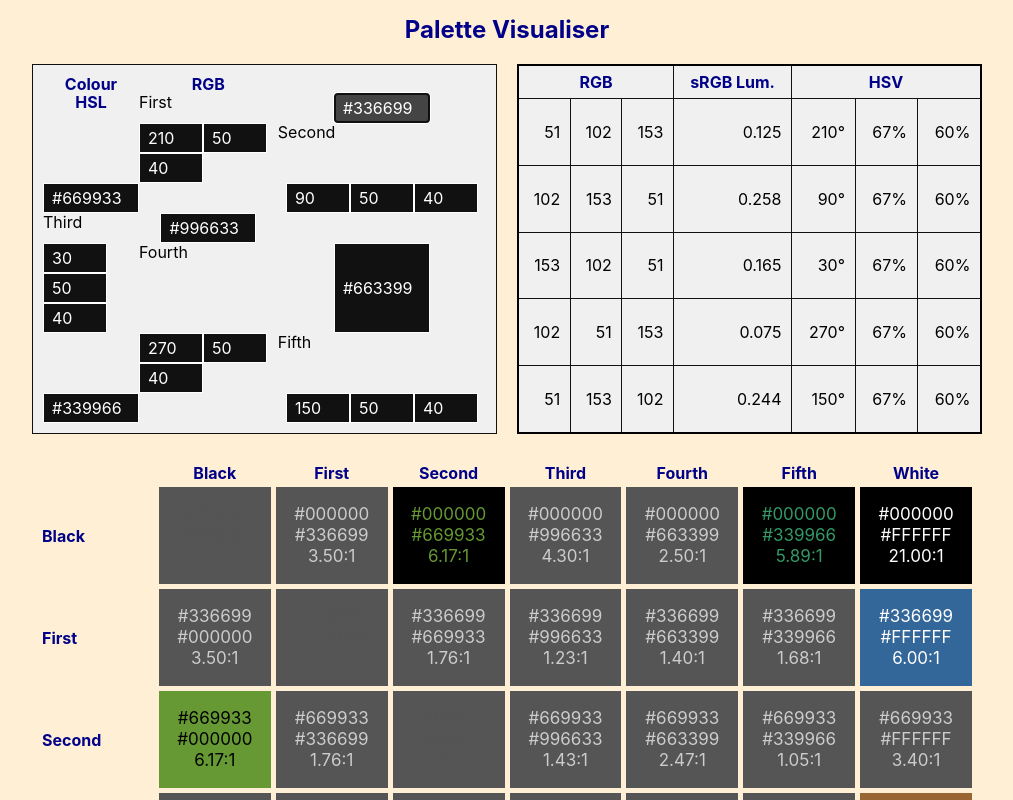
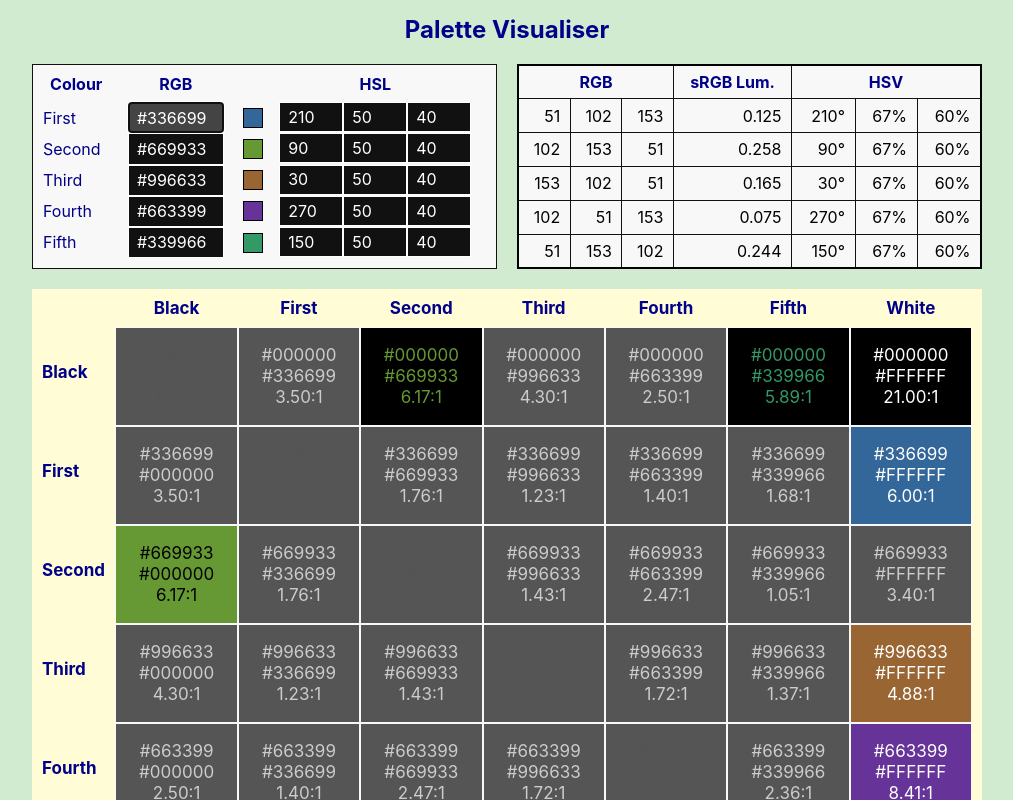
Before and after one commit to JulianNicholls/palette-visualiser-3, a React app: page / in a window 1280 px wide. Shown: the top 800 px of the page, without its empty margins (133-1146 px from the left). Built offline with nearby package versions, Linux system fonts and the light colour scheme.

Commit message:
Various styling changes
Make RGB Input upper case
Change page background

```diff
--- a/src/styles/styles.scss
+++ b/src/styles/styles.scss
@@ -1,8 +1,9 @@
 :root {
-  --page-bg: papayawhip;
+  --page-bg: hsl(120, 40%, 87%);
   --input-bg: #111;
   --input-focus: #444;
-  --section-bg: #f0f0f0;
+  --section-bg: #f8f8f8;
+  --blocks-bg: #fffcd6;
   --header-colour: #008;
 }
 
@@ -25,7 +26,7 @@ body {
   display: grid;
   grid-gap: 20px;
   grid-template-columns: 1fr 1fr;
-  margin: 20px auto;
+  margin: 20px 0;
 }
 
 h1 {
@@ -38,17 +39,20 @@ h1 {
   background: var(--section-bg);
   border: 1px solid var(--input-bg);
   display: grid;
-  grid-template-columns: 1fr 2fr 3fr;
+  grid-template-columns: 9fr 18fr 3fr 30fr;
   justify-items: center;
   padding: 10px;
 
   span {
     color: var(--header-colour);
     font-weight: bold;
+    margin-bottom: 0.5em;
   }
 
   label {
+    color: var(--header-colour);
     justify-self: start;
+    align-self: center;
   }
 
   input {
@@ -62,14 +66,22 @@ h1 {
       background: var(--input-focus);
     }
   }
-}
 
-.rgb-input {
-  width: 6em;
-}
+  .rgb-input {
+    width: 6em;
+    text-transform: uppercase;
+  }
 
-.hsl-input {
-  width: 4em;
+  .hsl-input {
+    width: 4em;
+  }
+
+  div.swatch {
+    align-self: center;
+    border: 1px solid black;
+    height: 20px;
+    width: 20px;
+  }
 }
 
 #info-table {
@@ -95,10 +107,10 @@ h1 {
 
 #colour-blocks {
   align-items: center;
+  background: var(--blocks-bg);
   display: grid;
-  font-size: 16px;
-  grid-gap: 5px;
-  grid-template-columns: repeat(8, 1fr);
+  font-size: 17px;
+  grid-template-columns: 0.6fr repeat(7, 1fr);
   margin: 20px auto;
   padding: 10px;
 
@@ -106,6 +118,7 @@ h1 {
     color: var(--header-colour);
     font-weight: bold;
     justify-self: center;
+    margin-bottom: 0.5em;
   }
 
   span.line {
@@ -113,8 +126,9 @@ h1 {
   }
 
   .block {
+    border: 1px solid var(--section-bg);
+
     p {
-      font-size: 17px;
       line-height: 21px;
       text-align: center;
     }
```
